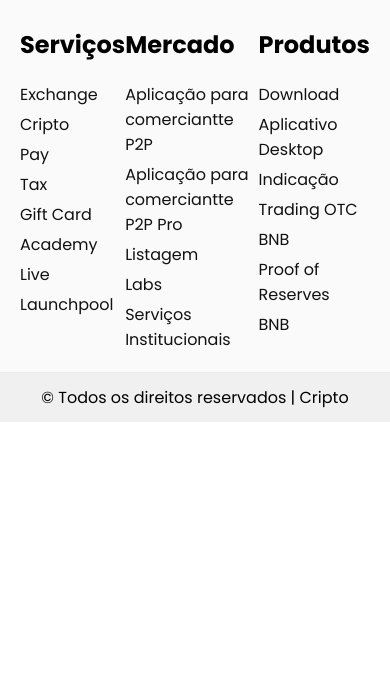
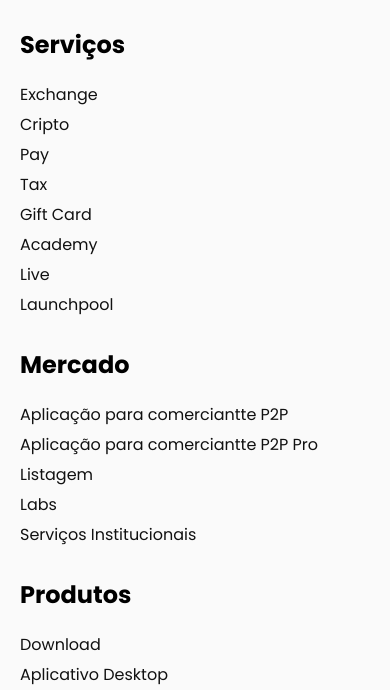
Before and after one commit to novomsn77/cryptocurrency, a plain HTML site: page index.html in a window 390 px wide. Shown: the part 5453-6143 px from the top of the page. Before the commit the page ends 5875 px from the top, so only its background shows below. Drawn offline with nearby package versions, Linux system fonts and the light colour scheme; no server answers.

Commit message:
Update index.css

```diff
--- a/index.css
+++ b/index.css
@@ -577,4 +577,7 @@ a:hover {
   .moeda_first {
     width: 90%;
   }
+  .infor {
+    flex-direction: column;
+  }
 }
```
